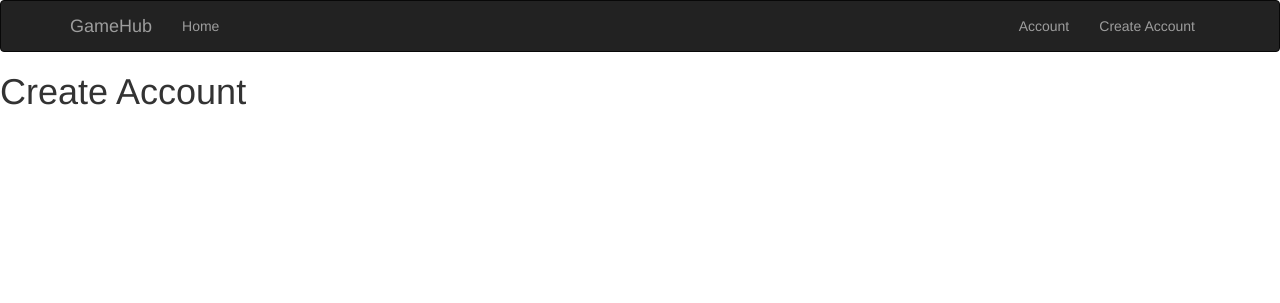
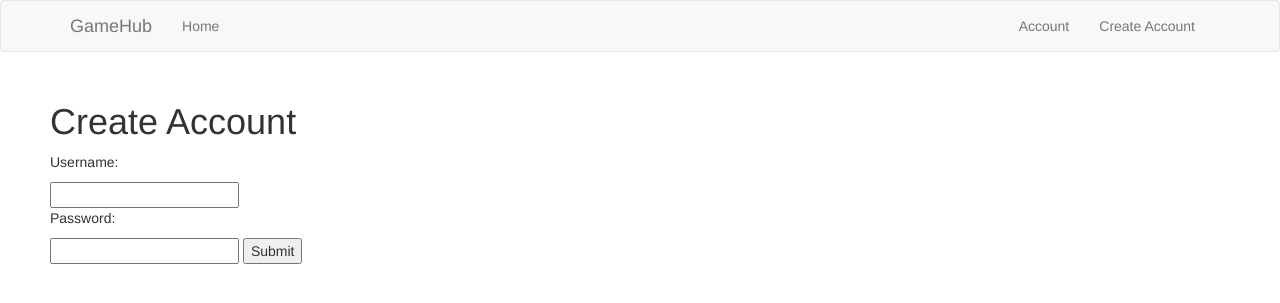
Before and after one commit to colinabear/GameHub, a Rails app: page /create_account in a window 1280 px wide. Shown: the top 303 px of the page. Run offline with Rails 7, Linux system fonts and the light colour scheme.

Commit message:
Add submits to create_account
Submits are still unlinked to database.

```diff
--- a/GameHubSite/app/views/layouts/application.html.erb
+++ b/GameHubSite/app/views/layouts/application.html.erb
@@ -10,7 +10,7 @@
   </head>
 
   <body>
-    <nav class="navbar navbar-inverse">
+    <nav class="navbar navbar-default">
       <div class="container">
         <div class="navbar-header">
           <button type="button" class="navbar-toggle collapsed" data-toggle="collapse" data-target="#navbar" aria-expanded="false" aria-controls="navbar">
--- a/GameHubSite/app/views/pages/create_account.html.erb
+++ b/GameHubSite/app/views/pages/create_account.html.erb
@@ -1 +1,11 @@
+<div style="margin:50px">
 <h1>Create Account</h1>
+<form>
+  <p>Username:</p>
+  <input id="Username"></input>
+  <p>Password:</p>
+  <input id="Password" type="password"></input>
+  <input type="submit"></input>
+</form>
+
+</div>
```
